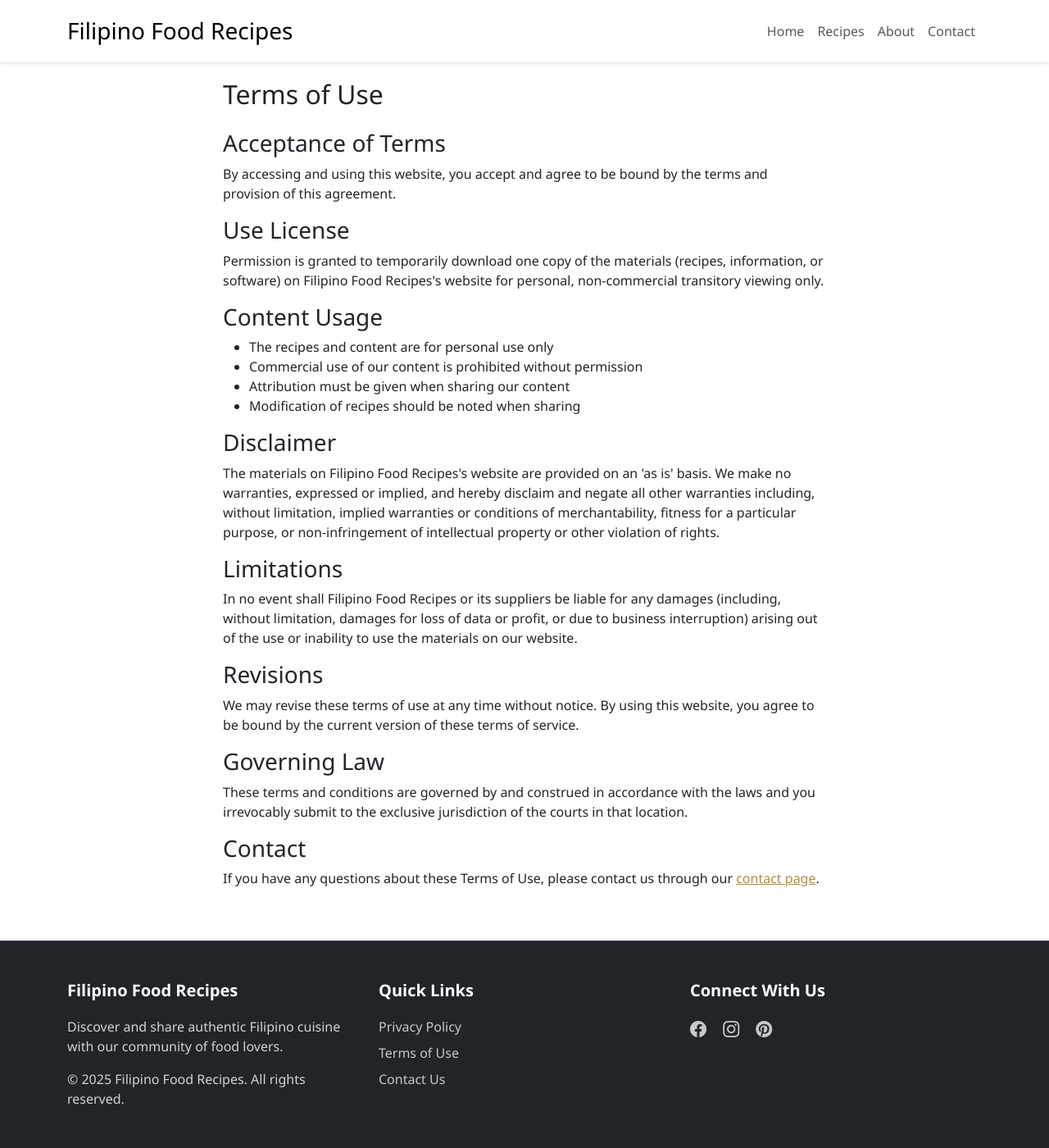
After one commit to jemhakdog/wst-finals, a PHP site: page /terms.html in a window 1280 px wide. The commit adds this page. Shown: the whole page at 82% size. Run offline with PHP 8.4, Linux system fonts and the light colour scheme.

Commit message:
finlas mna talga

```diff
--- a/about.html
+++ b/about.html
@@ -151,8 +151,7 @@
                     <h5 class="footer-heading">Connect With Us</h5>
                     <div class="social-links">
                         <a href="#" class="footer-link me-3"><i class="bi bi-facebook fs-5"></i></a>
-                        <a href="#" class="footer-link me-3"><i class="bi bi-instagram fs-5"></i></a>
-                        <a href="#" class="footer-link me-3"><i class="bi bi-pinterest fs-5"></i></a>
+
                     </div>
                 </div>
             </div>
--- a/assets/css/enhanced-style.css
+++ b/assets/css/enhanced-style.css
@@ -1,52 +1,70 @@
-/* Enhanced styles for Filipino Food Recipes website */
-
 :root {
-    /* Color Palette - Warm and appetizing colors */
-    --primary-color: #e65100;     /* Deep Orange */
-    --secondary-color: #fb8c00;   /* Orange */
-    --accent-color: #ffb74d;      /* Light Orange */
-    --text-dark: #2d2d2d;         /* Near Black */
-    --text-light: #757575;        /* Medium Gray */
-    --background-light: #fff9f0;  /* Warm White */
-    --background-dark: #2d2d2d;   /* Dark Gray */
+    --bs-primary: #B68D40;
+    --bs-primary-rgb: 182, 141, 64;
 }
 
-/* Typography Hierarchy */
-h1, .h1 {
-    font-size: 2.75rem;
-    font-weight: 700;
-    letter-spacing: -0.5px;
-    color: var(--text-dark);
-    margin-bottom: 1.5rem;
+.btn-primary {
+    background-color: var(--bs-primary);
+    border-color: var(--bs-primary);
 }
 
-h2, .h2 {
-    font-size: 2.25rem;
+.btn-primary:hover {
+    background-color: #9a7835;
+    border-color: #9a7835;
+}
+
+.btn-outline-primary {
+    color: var(--bs-primary);
+    border-color: var(--bs-primary);
+}
+
+.btn-outline-primary:hover {
+    background-color: var(--bs-primary);
+    border-color: var(--bs-primary);
+}
+
+.text-primary {
+    color: var(--bs-primary) !important;
+}
+
+.bg-primary {
+    background-color: var(--bs-primary) !important;
+}
+
+.border-primary {
+    border-color: var(--bs-primary) !important;
+}
+
+a {
+    color: var(--bs-primary);
+}
+
+a:hover {
+    color: #9a7835;
+}
+
+/* Footer Styles */
+.footer-link {
+    color: rgba(255, 255, 255, 0.75);
+    text-decoration: none;
+    transition: color 0.3s ease;
+}
+
+.footer-link:hover {
+    color: #fff;
+}
+
+.footer-heading {
+    color: #fff;
     font-weight: 600;
-    color: var(--text-dark);
     margin-bottom: 1.25rem;
 }
 
-h3, .h3 {
-    font-size: 1.75rem;
-    font-weight: 600;
-    color: var(--text-dark);
-    margin-bottom: 1rem;
-}
-
-.lead {
-    font-size: 1.25rem;
-    font-weight: 400;
-    color: var(--text-light);
-    line-height: 1.6;
-}
-
-/* Hero Section */
+/* Existing styles preserved */
 .hero-section {
-    background: url('https://images.unsplash.com/photo-1613545325278-f24b0cae1224?q=80&w=1920') no-repeat center center;
-    background-size: cover;
-    position: relative;
-    margin-top: 76px; /* Account for fixed navbar */
+    background: linear-gradient(rgba(0, 0, 0, 0.5), rgba(0, 0, 0, 0.7)), url('https://images.pexels.com/photos/2313686/pexels-photo-2313686.jpeg?auto=compress&cs=tinysrgb&w=1920') center/cover no-repeat;
+    padding: 8rem 0;
+    margin-top: -1rem;
 }
 
 .hero-overlay {
@@ -55,231 +73,60 @@ h3, .h3 {
     left: 0;
     right: 0;
     bottom: 0;
-    background: linear-gradient(135deg, rgba(0,0,0,0.75) 0%, rgba(0,0,0,0.6) 100%);
-    z-index: 1;
-}
-
-.hero-section .container {
-    z-index: 2;
+    background: rgba(0, 0, 0, 0.4);
 }
 
 .min-vh-75 {
     min-height: 75vh;
 }
 
-.hero-section .display-3 {
-    font-weight: 800;
-    text-shadow: 2px 4px 8px rgba(0,0,0,0.5);
-    letter-spacing: -1px;
-    color: #ffffff;
-    font-size: 4.5rem;
-}
-
-.hero-section .lead {
-    text-shadow: 1px 2px 4px rgba(0,0,0,0.4);
-    font-weight: 400;
-    color: var(--accent-color);
-    font-size: 2.25rem !important;
-    min-height: 2.75em;
-    border-right: 0.08em solid transparent;
-}
-
-.typing-text {
-    display: inline-block;
-    white-space: nowrap;
-    margin: 0 auto;
-    animation: blink-caret 0.75s step-end infinite;
-}
-
-@keyframes blink-caret {
-    from, to { border-color: transparent }
-    50% { border-color: var(--accent-color) }
-}
-
-.hero-section .fs-5 {
-    text-shadow: 1px 2px 4px rgba(0,0,0,0.4);
-    max-width: 600px;
-    margin-left: auto;
-    margin-right: auto;
-    color: #ffffff;
-    font-size: 1.25rem;
-    line-height: 1.6;
-}
-
-@media (max-width: 768px) {
-    .hero-section {
-        margin-top: 66px;
-    }
-
-    .hero-section .display-3 {
-        font-size: 3rem;
-        margin-bottom: 1rem;
-    }
-
-    .hero-section .lead {
-        font-size: 1.75rem !important;
-        margin-bottom: 1rem;
-    }
-
-    .hero-section .fs-5 {
-        font-size: 1.1rem !important;
-        padding: 0 1rem;
-    }
-
-    .min-vh-75 {
-        min-height: 60vh;
-    }
-}
-
-@media (max-width: 576px) {
-    .hero-section .display-3 {
-        font-size: 2.5rem;
-    }
-
-    .hero-section .lead {
-        font-size: 1.5rem !important;
-    }
-}
-
-/* Section Spacing */
 .section-padding {
     padding: 5rem 0;
 }
 
 .section-padding-sm {
-    padding: 3rem 0;
+    padding: 4rem 0;
 }
 
-/* Card Enhancements */
 .recipe-card {
-    background: white;
-    border-radius: 12px;
-    border: none;
-    box-shadow: 0 4px 6px rgba(0,0,0,0.1);
-    transition: all 0.3s ease;
-    margin-bottom: 2rem;
+    transition: transform 0.3s ease;
+    border: 1px solid rgba(0, 0, 0, 0.125);
+    border-radius: 0.5rem;
+    overflow: hidden;
+    background: #fff;
 }
 
 .recipe-card:hover {
     transform: translateY(-5px);
-    box-shadow: 0 8px 15px rgba(0,0,0,0.15);
+}
+
+.recipe-card .card-img-top {
+    height: 200px;
+    object-fit: cover;
 }
 
 .recipe-card .card-body {
     padding: 1.5rem;
 }
 
-.recipe-card img {
-    border-radius: 12px 12px 0 0;
-    height: 240px;
-    object-fit: cover;
-}
-
 .recipe-card .card-title {
-    color: var(--text-dark);
-    font-weight: 600;
     margin-bottom: 0.75rem;
 }
 
 .recipe-card .card-text {
-    color: var(--text-light);
     margin-bottom: 1.25rem;
+    color: #6c757d;
 }
 
-/* Button Styles */
-.btn-primary {
-    background-color: var(--primary-color);
-    border-color: var(--primary-color);
-    padding: 0.625rem 1.5rem;
-    font-weight: 500;
-    border-radius: 8px;
-    transition: all 0.3s ease;
+.feature-card {
+    background: #fff;
+    border-radius: 0.5rem;
+    box-shadow: 0 0.125rem 0.25rem rgba(0, 0, 0, 0.075);
+    height: 100%;
+    transition: transform 0.3s ease, box-shadow 0.3s ease;
 }
 
-.btn-primary:hover {
-    background-color: var(--secondary-color);
-    border-color: var(--secondary-color);
-    transform: translateY(-2px);
+.feature-card:hover {
+    transform: translateY(-5px);
+    box-shadow: 0 0.5rem 1rem rgba(0, 0, 0, 0.15);
 }
-
-/* Navigation Enhancements */
-.navbar {
-    padding: 1rem 0;
-    background-color: white !important;
-}
-
-.navbar-nav .nav-link {
-    color: var(--text-dark) !important;
-    font-weight: 500;
-    padding: 0.5rem 1rem !important;
-    transition: color 0.3s ease;
-}
-
-.navbar-nav .nav-link:hover {
-    color: var(--primary-color) !important;
-}
-
-/* Content Sections */
-.featured-section {
-    background-color: var(--background-light);
-}
-
-.about-section {
-    background-color: white;
-}
-
-/* Footer Enhancements */
-footer {
-    background-color: var(--background-dark);
-    color: white;
-    padding: 4rem 0 2rem;
-}
-
-footer .footer-heading {
-    color: white;
-    font-size: 1.25rem;
-    font-weight: 600;
-    margin-bottom: 1.5rem;
-}
-
-footer .footer-link {
-    color: rgba(255,255,255,0.8);
-    transition: color 0.3s ease;
-    text-decoration: none;
-}
-
-footer .footer-link:hover {
-    color: var(--accent-color);
-}
-
-/* Utility Classes */
-.text-primary {
-    color: var(--primary-color) !important;
-}
-
-.bg-light {
-    background-color: var(--background-light) !important;
-}
-
-/* Responsive Adjustments */
-@media (max-width: 768px) {
-    h1, .h1 {
-        font-size: 2.25rem;
-    }
-
-    h2, .h2 {
-        font-size: 1.875rem;
-    }
-
-    h3, .h3 {
-        font-size: 1.5rem;
-    }
-
-    .section-padding {
-        padding: 3rem 0;
-    }
-
-    .section-padding-sm {
-        padding: 2rem 0;
-    }
-}
--- a/contact.html
+++ b/contact.html
@@ -158,8 +158,7 @@
                     <h5 class="footer-heading">Connect With Us</h5>
                     <div class="social-links">
                         <a href="#" class="footer-link me-3"><i class="bi bi-facebook fs-5"></i></a>
-                        <a href="#" class="footer-link me-3"><i class="bi bi-instagram fs-5"></i></a>
-                        <a href="#" class="footer-link me-3"><i class="bi bi-pinterest fs-5"></i></a>
+
                     </div>
                 </div>
             </div>
--- a/recipe-template.html
+++ b/recipe-template.html
@@ -195,8 +195,7 @@
                     <h5 class="footer-heading">Connect With Us</h5>
                     <div class="social-links">
                         <a href="#" class="footer-link me-3"><i class="bi bi-facebook fs-5"></i></a>
-                        <a href="#" class="footer-link me-3"><i class="bi bi-instagram fs-5"></i></a>
-                        <a href="#" class="footer-link me-3"><i class="bi bi-pinterest fs-5"></i></a>
+
                     </div>
                 </div>
             </div>
--- a/recipes/beef-kaldereta.html
+++ b/recipes/beef-kaldereta.html
@@ -81,7 +81,7 @@
 
                 <!-- Recipe Image -->
                 <div class="recipe-image mb-5">
-                    <img src="https://panlasangpinoy.com/wp-content/uploads/2018/11/Beef-Kaldereta-Recipe.jpg"
+                    <img src="https://panlasangpinoy.com/wp-content/uploads/2019/03/Beef-Kaldereta.jpg"
                          alt="Beef Kaldereta" class="img-fluid rounded shadow">
                 </div>
 
@@ -243,8 +243,7 @@
                     <h5 class="footer-heading">Connect With Us</h5>
                     <div class="social-links">
                         <a href="#" class="footer-link me-3"><i class="bi bi-facebook fs-5"></i></a>
-                        <a href="#" class="footer-link me-3"><i class="bi bi-instagram fs-5"></i></a>
-                        <a href="#" class="footer-link me-3"><i class="bi bi-pinterest fs-5"></i></a>
+
                     </div>
                 </div>
             </div>
--- a/recipes/chicken-adobo.html
+++ b/recipes/chicken-adobo.html
@@ -231,8 +231,7 @@
                     <h5 class="footer-heading">Connect With Us</h5>
                     <div class="social-links">
                         <a href="#" class="footer-link me-3"><i class="bi bi-facebook fs-5"></i></a>
-                        <a href="#" class="footer-link me-3"><i class="bi bi-instagram fs-5"></i></a>
-                        <a href="#" class="footer-link me-3"><i class="bi bi-pinterest fs-5"></i></a>
+
                     </div>
                 </div>
             </div>
--- a/recipes/chicken-tinola.html
+++ b/recipes/chicken-tinola.html
@@ -235,8 +235,7 @@
                     <h5 class="footer-heading">Connect With Us</h5>
                     <div class="social-links">
                         <a href="#" class="footer-link me-3"><i class="bi bi-facebook fs-5"></i></a>
-                        <a href="#" class="footer-link me-3"><i class="bi bi-instagram fs-5"></i></a>
-                        <a href="#" class="footer-link me-3"><i class="bi bi-pinterest fs-5"></i></a>
+
                     </div>
                 </div>
             </div>
--- a/recipes/sinigang.html
+++ b/recipes/sinigang.html
@@ -232,8 +232,7 @@
                     <h5 class="footer-heading">Connect With Us</h5>
                     <div class="social-links">
                         <a href="#" class="footer-link me-3"><i class="bi bi-facebook fs-5"></i></a>
-                        <a href="#" class="footer-link me-3"><i class="bi bi-instagram fs-5"></i></a>
-                        <a href="#" class="footer-link me-3"><i class="bi bi-pinterest fs-5"></i></a>
+
                     </div>
                 </div>
             </div>
--- /dev/null
+++ b/terms.html
@@ -0,0 +1,116 @@
+<!DOCTYPE html>
+<html lang="en">
+<head>
+    <meta charset="UTF-8">
+    <meta name="viewport" content="width=device-width, initial-scale=1.0">
+    <title>Terms of Use - Filipino Food Recipes</title>
+    <!-- Bootstrap CSS -->
+    <link href="https://cdn.jsdelivr.net/npm/bootstrap@5.3.0/dist/css/bootstrap.min.css" rel="stylesheet">
+    <!-- Bootstrap Icons -->
+    <link rel="stylesheet" href="https://cdn.jsdelivr.net/npm/bootstrap-icons@1.11.3/font/bootstrap-icons.css">
+    <!-- Custom CSS -->
+    <link href="assets/css/style.css" rel="stylesheet">
+    <link href="assets/css/enhanced-style.css" rel="stylesheet">
+</head>
+<body>
+    <header role="banner" class="fixed-top">
+        <nav class="navbar navbar-expand-lg navbar-light bg-white py-3">
+            <div class="container">
+                <a class="navbar-brand" href="index.html">
+                    <h1 class="h3 mb-0">Filipino Food Recipes</h1>
+                </a>
+                <button class="navbar-toggler" type="button" data-bs-toggle="collapse" data-bs-target="#navbarNav" aria-controls="navbarNav" aria-expanded="false" aria-label="Toggle navigation">
+                    <span class="navbar-toggler-icon"></span>
+                </button>
+                <div class="collapse navbar-collapse" id="navbarNav">
+                    <ul class="navbar-nav ms-auto">
+                        <li class="nav-item">
+                            <a class="nav-link" href="index.html">Home</a>
+                        </li>
+                        <li class="nav-item">
+                            <a class="nav-link" href="recipes.html">Recipes</a>
+                        </li>
+                        <li class="nav-item">
+                            <a class="nav-link" href="about.html">About</a>
+                        </li>
+                        <li class="nav-item">
+                            <a class="nav-link" href="contact.html">Contact</a>
+                        </li>
+                    </ul>
+                </div>
+            </div>
+        </nav>
+    </header>
+
+    <main role="main" class="mt-5 pt-5">
+        <div class="container">
+            <div class="row justify-content-center">
+                <div class="col-lg-8">
+                    <h2 class="mb-4">Terms of Use</h2>
+                    <div class="content">
+                        <h3>Acceptance of Terms</h3>
+                        <p>By accessing and using this website, you accept and agree to be bound by the terms and provision of this agreement.</p>
+
+                        <h3>Use License</h3>
+                        <p>Permission is granted to temporarily download one copy of the materials (recipes, information, or software) on Filipino Food Recipes's website for personal, non-commercial transitory viewing only.</p>
+
+                        <h3>Content Usage</h3>
+                        <ul>
+                            <li>The recipes and content are for personal use only</li>
+                            <li>Commercial use of our content is prohibited without permission</li>
+                            <li>Attribution must be given when sharing our content</li>
+                            <li>Modification of recipes should be noted when sharing</li>
+                        </ul>
+
+                        <h3>Disclaimer</h3>
+                        <p>The materials on Filipino Food Recipes's website are provided on an 'as is' basis. We make no warranties, expressed or implied, and hereby disclaim and negate all other warranties including, without limitation, implied warranties or conditions of merchantability, fitness for a particular purpose, or non-infringement of intellectual property or other violation of rights.</p>
+
+                        <h3>Limitations</h3>
+                        <p>In no event shall Filipino Food Recipes or its suppliers be liable for any damages (including, without limitation, damages for loss of data or profit, or due to business interruption) arising out of the use or inability to use the materials on our website.</p>
+
+                        <h3>Revisions</h3>
+                        <p>We may revise these terms of use at any time without notice. By using this website, you agree to be bound by the current version of these terms of service.</p>
+
+                        <h3>Governing Law</h3>
+                        <p>These terms and conditions are governed by and construed in accordance with the laws and you irrevocably submit to the exclusive jurisdiction of the courts in that location.</p>
+
+                        <h3>Contact</h3>
+                        <p>If you have any questions about these Terms of Use, please contact us through our <a href="contact.html">contact page</a>.</p>
+                    </div>
+                </div>
+            </div>
+        </div>
+    </main>
+
+    <footer class="footer bg-dark text-white py-5 mt-5">
+        <div class="container">
+            <div class="row gy-4">
+                <div class="col-lg-4">
+                    <h5 class="footer-heading">Filipino Food Recipes</h5>
+                    <p class="mb-3">Discover and share authentic Filipino cuisine with our community of food lovers.</p>
+                    <p class="mb-0">&copy; 2025 Filipino Food Recipes. All rights reserved.</p>
+                </div>
+                <div class="col-lg-4">
+                    <h5 class="footer-heading">Quick Links</h5>
+                    <ul class="list-unstyled">
+                        <li class="mb-2"><a href="privacy.html" class="footer-link">Privacy Policy</a></li>
+                        <li class="mb-2"><a href="terms.html" class="footer-link">Terms of Use</a></li>
+                        <li class="mb-2"><a href="contact.html" class="footer-link">Contact Us</a></li>
+                    </ul>
+                </div>
+                <div class="col-lg-4">
+                    <h5 class="footer-heading">Connect With Us</h5>
+                    <div class="social-links">
+                        <a href="#" class="footer-link me-3"><i class="bi bi-facebook fs-5"></i></a>
+                        <a href="#" class="footer-link me-3"><i class="bi bi-instagram fs-5"></i></a>
+                        <a href="#" class="footer-link me-3"><i class="bi bi-pinterest fs-5"></i></a>
+                    </div>
+                </div>
+            </div>
+        </div>
+    </footer>
+
+    <!-- Bootstrap JS Bundle -->
+    <script src="https://cdn.jsdelivr.net/npm/bootstrap@5.3.0/dist/js/bootstrap.bundle.min.js"></script>
+</body>
+</html>
```
Also changed, not shown: index.html (+6 -7 lines), privacy.html (added, +116 -0 lines), recipes.html (+23 -18 lines).
